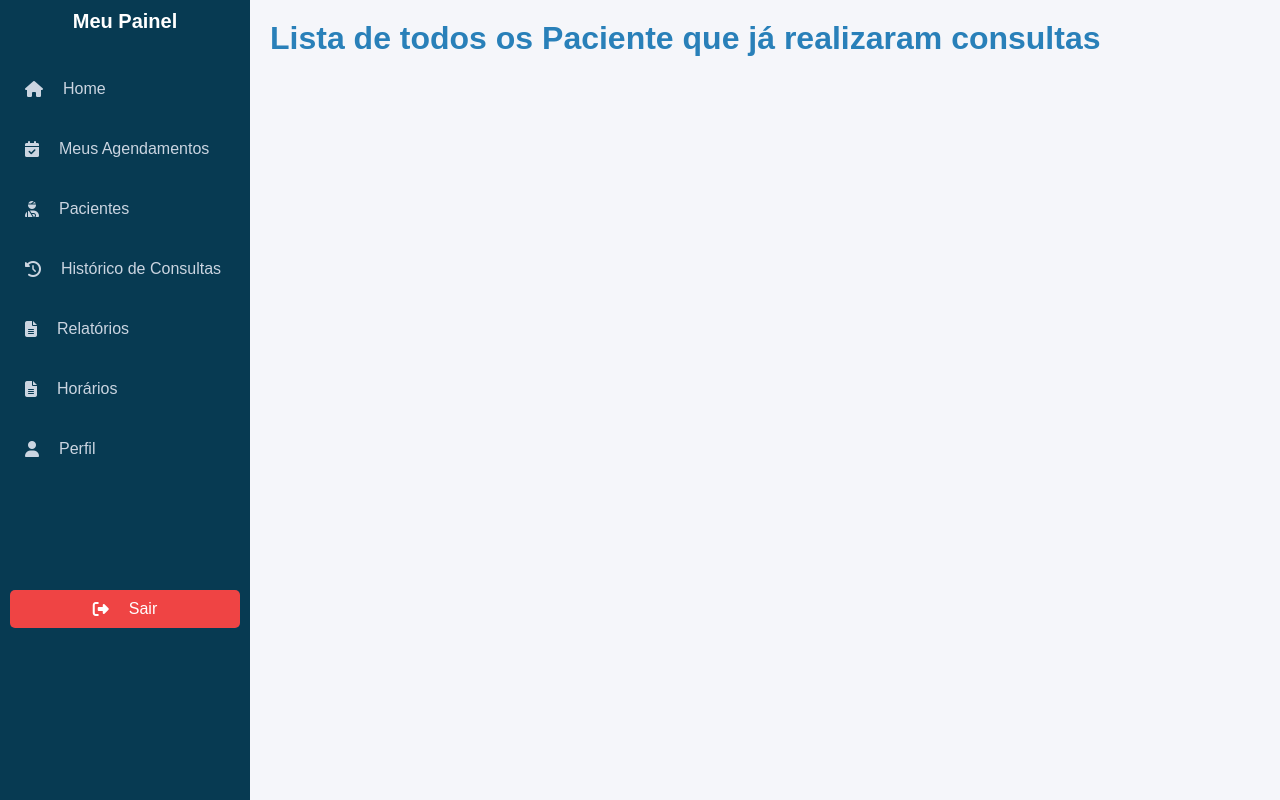
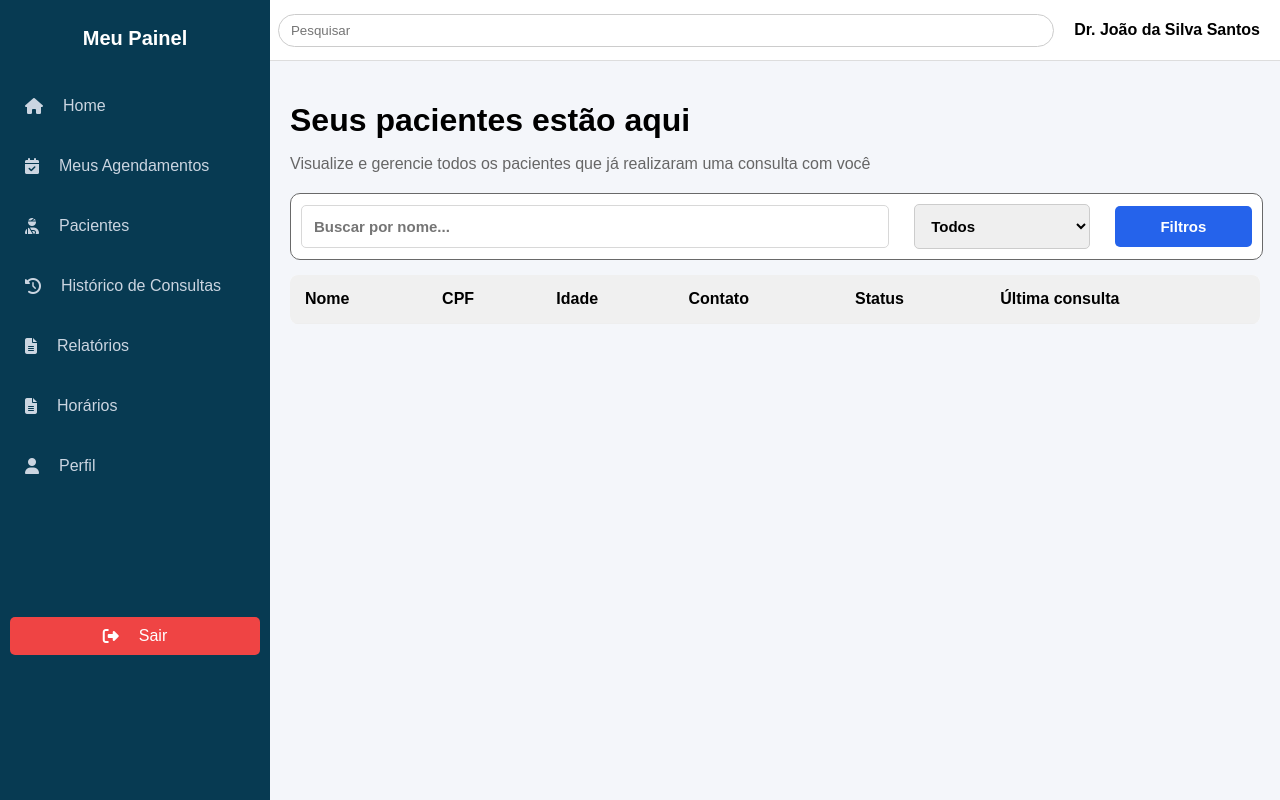
Before and after one commit to Mateuswb/TCC, a PHP site: page /tcc02/profissional/paciente/listar_pacientes.php in a window 1280 px wide. Run offline with PHP 8.4, Linux system fonts and the light colour scheme; the visitor is signed in with stand-in values (Sample User, id 1); tables that the repository leaves empty or names only in its code hold one stand-in row (values such as "Sample post"); lists and menus that the app fills with data are empty; some libraries are stand-ins or nearby versions.

Commit message:
atualização da tela de home do profissional e da listagem de pacientes

```diff
--- a/models/Relatorio.php
+++ b/models/Relatorio.php
@@ -139,17 +139,136 @@
 
         # listar os paciente que já realizaram uma consulta com um profissional
         public function listarPacientesPorProfissional($profissionalId) {
-            $sql = "SELECT DISTINCT p.*
-                    FROM pacientes p
-                    JOIN agendamentos_consultas a ON p.id_paciente = a.id_paciente
-                    JOIN horarios_profissionais h ON a.id_horario_profissional = h.id_horario
-                    WHERE h.id_profissional = :idProfissional
-                    AND a.status = 'realizada'";
+            $sql = "SELECT DISTINCT p.*,
+                TIMESTAMPDIFF(YEAR, p.data_nascimento, CURDATE()) AS idade,
+                u.status,
+                MAX(a.dia_agendamento) AS ultima_consulta
+                FROM pacientes p
+                JOIN agendamentos_consultas a ON p.id_paciente = a.id_paciente
+                JOIN horarios_profissionais h ON a.id_horario_profissional = h.id_horario
+                JOIN usuarios u ON u.login = p.cpf
+                WHERE h.id_profissional = :idProfissional AND a.status = 'realizada'
+                GROUP BY p.id_paciente, p.nome, p.cpf, p.data_nascimento, p.telefone, u.status;";
 
             $query = $this->conn->prepare($sql);
             $query->execute([
                 ':idProfissional' => $profissionalId]);
             return $query->fetchALL(PDO::FETCH_ASSOC);
         }
+
+
+        #profissional home
+        public function agendamentosHoje($idProfissional) {
+            $sql = "SELECT COUNT(*) AS total
+                    FROM agendamentos_consultas ac
+                    JOIN horarios_profissionais hp ON ac.id_horario_profissional = hp.id_horario
+                    WHERE hp.id_profissional = :idProfissional
+                    AND ac.dia_agendamento = CURDATE()";
+            $query = $this->conn->prepare($sql);
+            $query->execute([':idProfissional' => $idProfissional]);
+            return $query->fetch(PDO::FETCH_ASSOC)['total'];
+        }
+
+        public function agendamentosMes($idProfissional) {
+            $sql = "SELECT COUNT(*) AS total
+                    FROM agendamentos_consultas ac
+                    JOIN horarios_profissionais hp ON ac.id_horario_profissional = hp.id_horario
+                    WHERE hp.id_profissional = :idProfissional
+                    AND MONTH(ac.dia_agendamento) = MONTH(CURDATE())
+                    AND YEAR(ac.dia_agendamento) = YEAR(CURDATE())";
+            $query = $this->conn->prepare($sql);
+            $query->execute([
+                ':idProfissional' => $idProfissional
+            ]);
+            return $query->fetch(PDO::FETCH_ASSOC)['total'];
+        }
+
+        public function totalConsultasRetorno($idProfissional) {
+            $sql = "SELECT COUNT(*) AS total
+                    FROM agendamentos_consultas ac
+                    JOIN horarios_profissionais hp ON ac.id_horario_profissional = hp.id_horario
+                    WHERE hp.id_profissional = :idProfissional
+                    AND ac.tipo_consulta = 'r'
+                    AND ac.status = 'realizada'";
+            $query = $this->conn->prepare($sql);
+            $query->execute([':idProfissional' => $idProfissional]);
+            return $query->fetch(PDO::FETCH_ASSOC)['total'];
+        }
+
+        public function cancelamentos($idProfissional) {
+            $sqlTotal = "SELECT COUNT(*) AS total
+                            FROM agendamentos_consultas ac
+                            JOIN horarios_profissionais hp
+                            ON ac.id_horario_profissional = hp.id_horario
+                            WHERE hp.id_profissional = :idProfissional";
+            $queryTotal = $this->conn->prepare($sqlTotal);
+            $queryTotal->execute([':idProfissional' => $idProfissional]);
+            $total = $queryTotal->fetch(PDO::FETCH_ASSOC)['total'];
+
+            // Total de agendamentos cancelados
+            $sqlCancelados = "SELECT COUNT(*) AS total
+                            FROM agendamentos_consultas ac
+                            JOIN horarios_profissionais hp
+                            ON ac.id_horario_profissional = hp.id_horario
+                            WHERE hp.id_profissional = :idProfissional
+                            AND ac.status = 'cancelada'";
+            $queryCancelados = $this->conn->prepare($sqlCancelados);
+            $queryCancelados->execute([':idProfissional' => $idProfissional]);
+            $cancelados = $queryCancelados->fetch(PDO::FETCH_ASSOC)['total'];
+
+            $taxaCancelamento = round(($cancelados / $total) * 100);
+
+            return $taxaCancelamento;
+        }
+
+        public function principalDiaAgendamento($idProfissional) {
+            $sql = "SELECT DAYNAME(ac.dia_agendamento) AS dia, COUNT(*) AS total
+                        FROM agendamentos_consultas ac
+                        JOIN horarios_profissionais hp ON ac.id_horario_profissional = hp.id_horario
+                        WHERE hp.id_profissional = :idProfissional
+                        GROUP BY dia
+                        ORDER BY total DESC
+                        LIMIT 1";
+            $query = $this->conn->prepare($sql);
+            $query->execute([':idProfissional' => $idProfissional]);
+            return $query->fetch(PDO::FETCH_ASSOC)['dia'] ?? null;
+        }
+
+        public function principalHoraAgendamento($idProfissional) {
+            $sql = "SELECT DATE_FORMAT(ac.horario_agendamento, '%H:%i') AS hora, COUNT(*) AS total
+                        FROM agendamentos_consultas ac
+                        JOIN horarios_profissionais hp ON ac.id_horario_profissional = hp.id_horario
+                        WHERE hp.id_profissional = :idProfissional
+                        GROUP BY hora
+                        ORDER BY total DESC
+                        LIMIT 1;";
+            $query = $this->conn->prepare($sql);
+            $query->execute([':idProfissional' => $idProfissional]);
+            return $query->fetch(PDO::FETCH_ASSOC)['hora'] ?? null;
+        }
+
+        public function novosPacientesMes($idProfissional) {
+            $sql = "SELECT COUNT(DISTINCT p.id_paciente) AS total
+                    FROM pacientes p
+                    JOIN agendamentos_consultas ac ON p.id_paciente = ac.id_paciente
+                    JOIN horarios_profissionais hp ON ac.id_horario_profissional = hp.id_horario
+                    WHERE hp.id_profissional = :idProfissional
+                    AND MONTH(ac.dia_agendamento) = MONTH(CURDATE())
+                    AND YEAR(ac.dia_agendamento) = YEAR(CURDATE())";
+            $query = $this->conn->prepare($sql);
+            $query->execute([':idProfissional' => $idProfissional]);
+            return $query->fetch(PDO::FETCH_ASSOC)['total'];
+        }
+
+        public function totalPacientesPorProfissional($idProfissional) {
+            $sql = "SELECT COUNT(DISTINCT p.id_paciente) AS total
+                    FROM pacientes p
+                    JOIN agendamentos_consultas ac ON p.id_paciente = ac.id_paciente
+                    JOIN horarios_profissionais hp ON ac.id_horario_profissional = hp.id_horario
+                    WHERE hp.id_profissional = :idProfissional";
+            $query = $this->conn->prepare($sql);
+            $query->execute([':idProfissional' => $idProfissional]);
+            return $query->fetch(PDO::FETCH_ASSOC)['total'];
+        }
     }
 ?>
--- a/views/profissional/paciente/listar_pacientes.php
+++ b/views/profissional/paciente/listar_pacientes.php
@@ -6,148 +6,227 @@
 
   $controller = new ProfissionalController($conn);
   $pacientes = $controller->listarPacientesPorProfissional();
+
 ?>
 
 <!DOCTYPE html>
-<html lang="pt-br">
+<html lang="pt-BR">
 <head>
   <meta charset="UTF-8">
   <meta name="viewport" content="width=device-width, initial-scale=1.0">
-  <title>Document</title>
-</head>
+  <title>Painel - Pacientes</title>
+  <style>
+    body {
+      margin: 0;
+      font-family: Arial, sans-serif;
+      background: #f4f6fa;
+    }
 
-  <style>
-    * { margin: 0; padding: 0; box-sizing: border-box; font-family: "Poppins", sans-serif; }
+    /* Sidebar */
+    .sidebar {
+      position: fixed;
+    }
 
-    body {
-      background: #f5f6fa;
-      min-height: 100vh;
+    /* Topbar */
+    .topbar {
+      margin-left: 220px;
+      height: 60px;
+      background: white;
       display: flex;
+      align-items: center;
+      justify-content: space-between;
+      padding: 0 20px;
+      border-bottom: 1px solid #ddd;
+    }
+
+    .menu-icon {
+      font-size: 20px;
+      cursor: pointer;
+    }
+
+    .search-bar {
+      flex: 1;
+      margin: 0 20px;
+    }
+
+    .search-bar input {
+      width: 100%;
+      padding: 8px 12px;
+      border: 1px solid #ccc;
+      border-radius: 20px;
+    }
+
+    .profile {
+      font-weight: bold;
+    }
+
+    /* Conteúdo */
+    .content {
+      margin-left: 270px;
+      padding: 20px;
+    }
+
+    .content h1 {
+      margin-bottom: 5px;
+    }
+
+    .content p {
+      color: #666;
+      margin-bottom: 20px;
+    }
+
+   /* Filtros */
+.filters {
+  width: 98%;
+  background: #fff;
+  padding: 10px;
+  border-radius: 10px;
+  display: flex;
+  border: 1px solid #696969;
+  align-items: center;
+  margin-bottom: 15px;
+  gap: 25px;
+}
+
+.filters input {
+  flex: 3;
+  padding: 12px 12px ;
+  border: 1px solid #d8d8d8ff;
+  border-radius: 5px;
+  font-size: 15px;
+  font-weight: 600;
+}
+
+.filters select {
+  flex: 0.8;
+  padding: 12px 12px ;
+  border: 1px solid #ccc;
+  border-radius: 5px;
+  font-size: 15px;
+  font-weight: 600;
+}
+
+.filters button {
+  flex: 0.6;
+  margin-left: auto;
+  padding: 12px 12px ;
+  background: #2563eb;
+  color: white;
+  border: none;
+  border-radius: 5px;
+  cursor: pointer;
+    font-size: 15px;
+  font-weight: 600;
+}
+
+.filters button:hover {
+  background: #1d4ed8;
 }
 
 
 
-    /* Main */
-    .main {
-      margin-left: 250px;
-      flex: 1;
-      display: flex;
-      flex-direction: column;
-      transition: margin-left 0.3s;
+  /* Tabela */
+    table {
+      width: 100%;
+      border-collapse: collapse;
+      background: white;
+      border-radius: 8px;
+      overflow: hidden;
     }
 
-    /* Header */
-    .header {
-      display: flex;
-      justify-content: space-between;
-      align-items: center;
-      background: #085274ff;
-      color: #fff;
-      padding: 15px 30px;
-    }
-    .header input {
-      padding: 8px 12px;
-      border: none;
-      border-radius: 20px;
-      outline: none;
-      width: 200px;
-    }
-    .profile {
-    display: flex;
-    align-items: center;
-    gap: 10px;
+    table thead {
+      background: #f0f0f0;
     }
 
-    .profile img {
-      width: 35px;
-      height: 35px;
-      border-radius: 2  0%;
+    table th,
+    table td {
+      padding: 15px;
+      text-align: left;
+      border-bottom: 1px solid #eee;
     }
 
-    /* Conteúdo */
-    .content { padding: 20px; }
-
-    h1 { margin-bottom: 20px; color: #2980b9; }
-
-    /* Grid Cards Pacientes */
-    .grid-container {
-      display: grid;
-      grid-template-columns: repeat(auto-fit, minmax(320px, 1fr));
-      gap: 20px;
+    tbody tr {
+      cursor: pointer;
     }
 
-    .card {
-      background: #fff;
-      border-radius: 12px;
-      box-shadow: 0 4px 12px rgba(0,0,0,0.08);
-      padding: 20px;
-      transition: transform 0.2s;
-    }
-    .card:hover { transform: translateY(-5px); }
-    .card h2 {
-      margin-bottom: 14px;
-      font-size: 20px;
-      color: #2980b9;
-      border-bottom: 2px solid #2980b9;
-      padding-bottom: 6px;
+    tbody tr:hover {
+      background: #e6f0ff;
+      box-shadow: inset 0 0 5px #6596ff55;
     }
 
-    .info-list { list-style: none; margin-bottom: 15px; }
-    .info-list li { margin-bottom: 6px; font-size: 14px; color: #333; }
-    .info-list li strong { color: #2980b9; margin-right: 5px; }
+    /* Status */
+    .status {
+      padding: 4px 10px;
+      border-radius: 5px;
+      color: white;
+      font-size: 0.9em;
+    }
 
-    .footer { text-align: right; }
-    .btn-edit, .btn-delete {
-      padding: 8px 14px;
-      border-radius: 6px;
-      font-weight: 600;
-      text-decoration: none;
-      color: #fff;
-      margin-left: 8px;
-      transition: background 0.2s;
+    .ativo {
+      background: #22c55e;
     }
-    .btn-edit { background: #2980b9; }
-    .btn-edit:hover { background: #1f6391; }
-    .btn-delete { background: #c0392b; }
-    .btn-delete:hover { background: #a8281d; }
+
+    .inativo {
+      background: #ef4444;
+    }
+
   </style>
+</head>
+<body>
 
-<body>
+  <!-- Topbar -->
+  <div class="topbar">
+    <span class="menu-icon">&#9776;</span>
+    <div class="search-bar">
+      <input type="text" placeholder="Pesquisar">
+    </div>
+    <div class="profile">Dr. João da Silva Santos</div>
+  </div>
+
   <!-- Conteúdo -->
   <div class="content">
-      <h1>Lista de todos os Paciente que já realizaram consultas</h1>
+    <h1>Seus pacientes estão aqui</h1>
+    <p>Visualize e gerencie todos os pacientes que já realizaram uma consulta com você</p>
 
-      <div class="grid-container">
-        <?php foreach ($pacientes as $paciente) { ?>
-          <div class="card">
-            <h2><?php echo $paciente['nome']; ?></h2>
-            <ul class="info-list">
-              <li><strong>CPF:</strong> <?php echo $paciente['cpf']; ?></li>
-              <li><strong>Email:</strong> <?php echo $paciente['email']; ?></li>
-              <li><strong>Data Nasc.:</strong> <?php echo $paciente['data_nascimento']; ?></li>
-              <li><strong>Telefone:</strong> <?php echo $paciente['telefone']; ?></li>
-              <li><strong>Sexo:</strong> <?php echo $paciente['sexo']; ?></li>
-              <li><strong>Estado Civil:</strong> <?php echo $paciente['estado_civil']; ?></li>
-              <li><strong>Tipo Sanguíneo:</strong> <?php echo $paciente['tipo_sanguineo']; ?></li>
-              <li><strong>Altura:</strong> <?php echo $paciente['altura']; ?></li>
-              <li><strong>Peso:</strong> <?php echo $paciente['peso']; ?></li>
-              <li><strong>Bairro:</strong> <?php echo $paciente['bairro']; ?></li>
-              <li><strong>Cidade:</strong> <?php echo $paciente['cidade']; ?></li>
-              <li><strong>ID:</strong> <?php echo $paciente['id_paciente']; ?></li>
-              <li><strong>Observações:</strong> <?= substr($paciente['observacoes'],0,10) ?>...</li>
-            </ul>
+    <!-- Filtros -->
+    <div class="filters">
+      <input type="text" placeholder="Buscar por nome...">
+      <select>
+        <option>Todos</option>
+      </select>
+      <button>Filtros</button>
+    </div>
 
-            <div class="footer">
-              <a href="editar_paciente.php?idPaciente=<?php echo $paciente['id_paciente']; ?>" class="btn-edit">Editar</a>
-              <a class="btn-delete"
-                href="deletar.php?idPaciente=<?php echo $paciente['id_paciente']; ?>&cpf=<?php echo $paciente['cpf']; ?>"
-                onclick="confirmarExclusao(this.href); return false;">
-                Excluir
-              </a>
+    <!-- Tabela -->
+    <table>
+      <thead>
+        <tr>
+          <th>Nome</th>
+          <th>CPF</th>
+          <th>Idade</th>
+          <th>Contato</th>
+          <th>Status</th>
+          <th>Última consulta</th>
+        </tr>
+      </thead>
+      <tbody>
+          <?php foreach($pacientes as $paciente){  ?>
+            <tr>
+              <td><?= htmlspecialchars($paciente['nome']) ?></td>
+              <td><?= htmlspecialchars($paciente['cpf']) ?></td>
+              <td><?= $paciente['idade'] ?> anos</td>
+              <td><?= htmlspecialchars($paciente['telefone']) ?></td>
+              <td>
+                <span class="status <?= $paciente['status'] == 'ativo' ? 'ativo' : 'inativo' ?>">
+                  <?= ucfirst($paciente['status']) ?>
+                </span>
+              </td>
+              <td><?= !empty($paciente['ultima_consulta']) ? date('d/m/Y', strtotime($paciente['ultima_consulta'])) : '-' ?></td>
+            </tr>
+          <?php } ?>
+      </tbody>
+    </table>
   </div>
-          </div>
-        <?php } ?>
-      </div>
-    </div>
+
 </body>
 </html>
```
Also changed, not shown: controllers/RelatorioController.php (+27 -8 lines), views/profissional/home.php (+22 -8 lines). Lines whose indentation alone changed are shown as unchanged.
